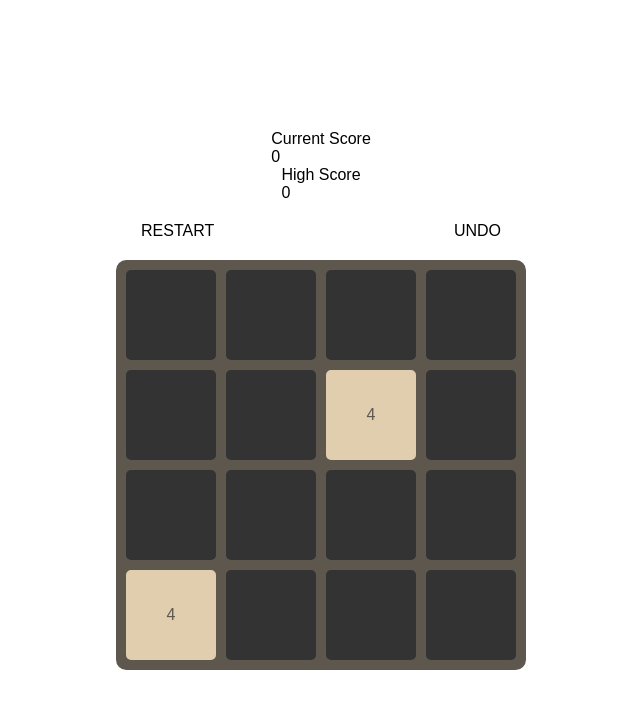
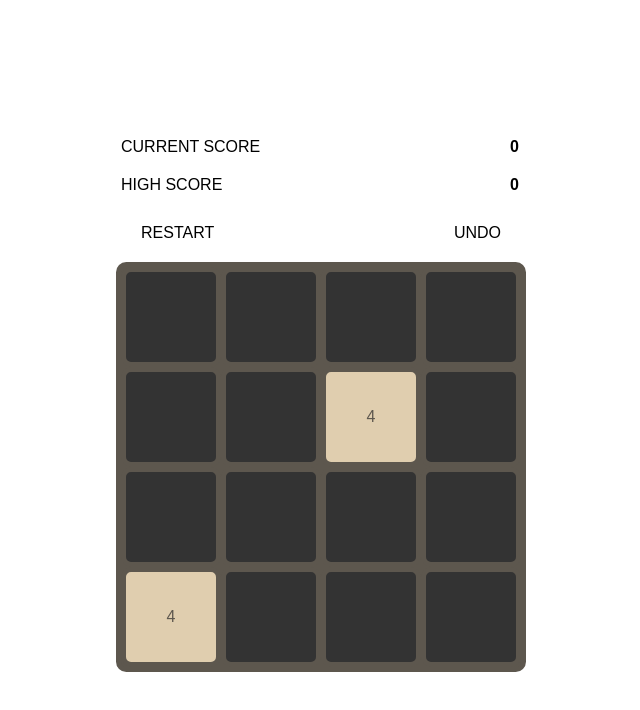
Before and after one commit to Narigo/2048, a plain HTML site: page index.html in a window 1280 px wide. Shown: the whole page, without its empty margins (319-959 px from the left). Drawn offline with Linux system fonts and the light colour scheme.

Commit message:
Update 2015-12-06T10:52:32.836Z

```diff
--- a/css/style.css
+++ b/css/style.css
@@ -14,6 +14,17 @@ html, body {
   height: 100%;
   justify-content: center;
   align-items: center; }
+  #game-wrap .score {
+    display: flex;
+    width: 400px;
+    max-width: 100%;
+    justify-content: space-between;
+    padding: 10px; }
+    #game-wrap .score .description {
+      text-transform: uppercase; }
+    #game-wrap .score .count {
+      letter-spacing: 2px;
+      font-weight: 600; }
   #game-wrap .buttons {
     display: flex;
     width: 400px;
--- a/index.html
+++ b/index.html
@@ -14,11 +14,11 @@
 <div id="game-wrap">
   <div class="score">
     <div class="description">Current Score</div>
-    <div class="currentScore">0</div>
+    <div class="currentScore count">0</div>
   </div>
   <div class="score">
     <div class="description">High Score</div>
-    <div class="highScore">0</div>
+    <div class="highScore count">0</div>
   </div>
   <div class="buttons">
     <div id="resetButton">Restart</div>
```
